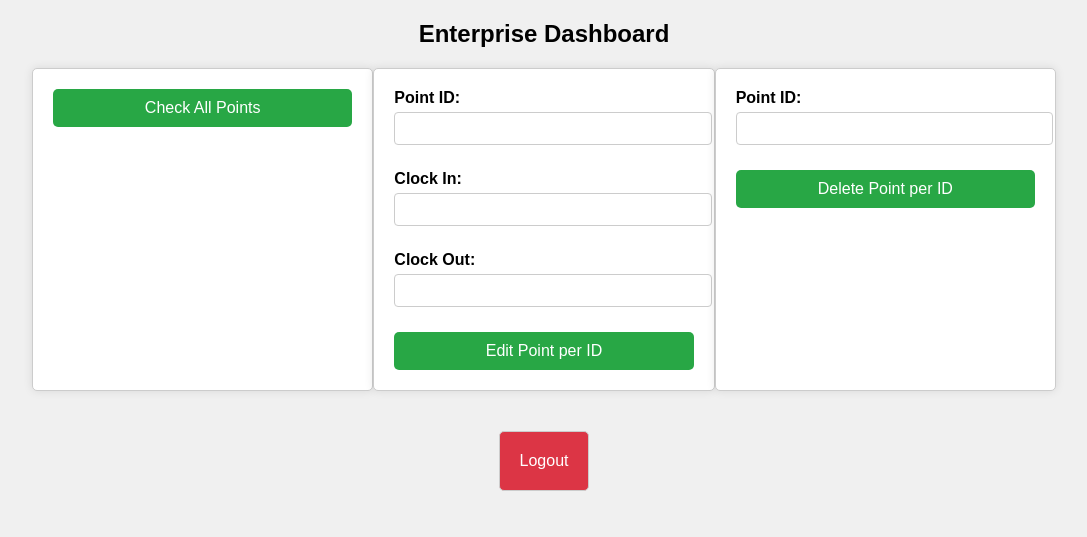
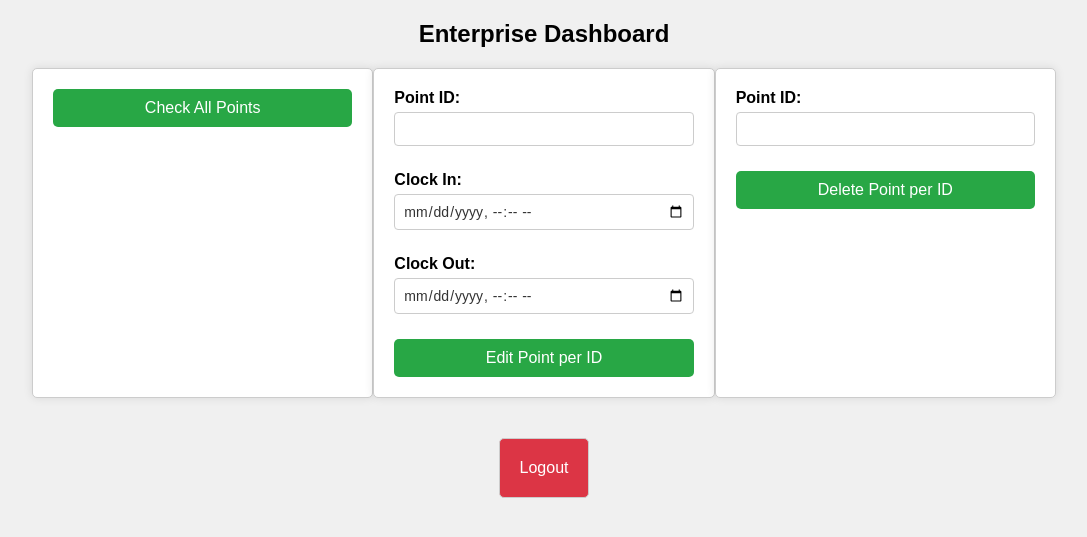
Before and after one commit to KauaOrtiz/KA-portal, a Flask app: page /dashboard/enterprise in a window 1280 px wide. Shown: the top 537 px of the page, without its empty margins (96-1183 px from the left). Run offline with Flask 3, Linux system fonts and the light colour scheme; data that the repository does not hold is empty; some libraries are stand-ins or nearby versions.

Commit message:
refactor: change datetime selection method to edit clock in

```diff
--- a/main.py
+++ b/main.py
@@ -128,10 +128,8 @@ def dashboardEmployee():
     else:
         return render_template("dashboard_employee.html")
 
-
 @app.route("/dashboard/enterprise", methods=['GET', 'POST'])
 def dashboardEnterprise():
-    print(request.method)
     if request.method == "GET":
         result = getAllPoints(session.get('id_empresa'))
         pontos = result.json
@@ -139,10 +137,13 @@ def dashboardEnterprise():
 
     elif request.method == "POST":
         if 'hora_inicio' in request.form:
+            id_ponto = request.form["id_ponto"]
+            hora_inicio = request.form["hora_inicio"]
+            hora_final = request.form["hora_final"]
 
-            id_ponto = request.form["id_ponto"]
-            hora_final = request.form["hora_final"]
-            hora_inicio = request.form["hora_inicio"]
+            hora_inicio = datetime.strptime(hora_inicio, '%Y-%m-%dT%H:%M').strftime('%Y-%m-%d %H:%M:%S.%f')
+            hora_final = datetime.strptime(hora_final, '%Y-%m-%dT%H:%M').strftime('%Y-%m-%d %H:%M:%S.%f')
+
             result = getAllPoints(session.get('id_empresa'))
             pontos = result.json
 
@@ -157,7 +158,6 @@ def dashboardEnterprise():
             id_ponto = request.form["id_ponto_delete"]
             result = getAllPoints(session.get('id_empresa'))
             pontos = result.json
-            print(pontos)
             for ponto in pontos:
                 if ponto["id_ponto"] == int(id_ponto):
                     result = deletePoint(int(id_ponto))
@@ -167,6 +167,7 @@ def dashboardEnterprise():
 
     return render_template("dashboard_enterprise.html", error="Point not found")
 
+
 def getDatetime():
     agora = datetime.now()
     return agora
--- a/static/dashboard_enterprise.css
+++ b/static/dashboard_enterprise.css
@@ -110,3 +110,21 @@ th {
 tbody tr:nth-child(even) {
     background-color: #f9f9f9;
 }
+
+input[type="text"],
+input[type="datetime-local"] {
+    width: 100%;
+    padding: 8px;
+    margin-bottom: 10px;
+    border-radius: 4px;
+    border: 1px solid #ccc;
+    box-sizing: border-box;
+    font-family: Arial, sans-serif;
+    font-size: 14px;
+}
+
+input[type="datetime-local"] {
+    color: #333;
+    background-color: #fff;
+    appearance: none;
+}
--- a/templates/dashboard_enterprise.html
+++ b/templates/dashboard_enterprise.html
@@ -48,11 +48,11 @@
                     </div>
                     <div class="input-group">
                         <label for="hora_inicio">Clock In:</label>
-                        <input type="text" id="hora_inicio" name="hora_inicio" required>
+                        <input type="datetime-local" id="hora_inicio" name="hora_inicio" required>
                     </div>
                     <div class="input-group">
                         <label for="hora_final">Clock Out:</label>
-                        <input type="text" id="hora_final" name="hora_final" required>
+                        <input type="datetime-local" id="hora_final" name="hora_final" required>
                     </div>
                     {% if sucessEdit %}
                         <p class="success">{{ sucessEdit }}</p>
```
